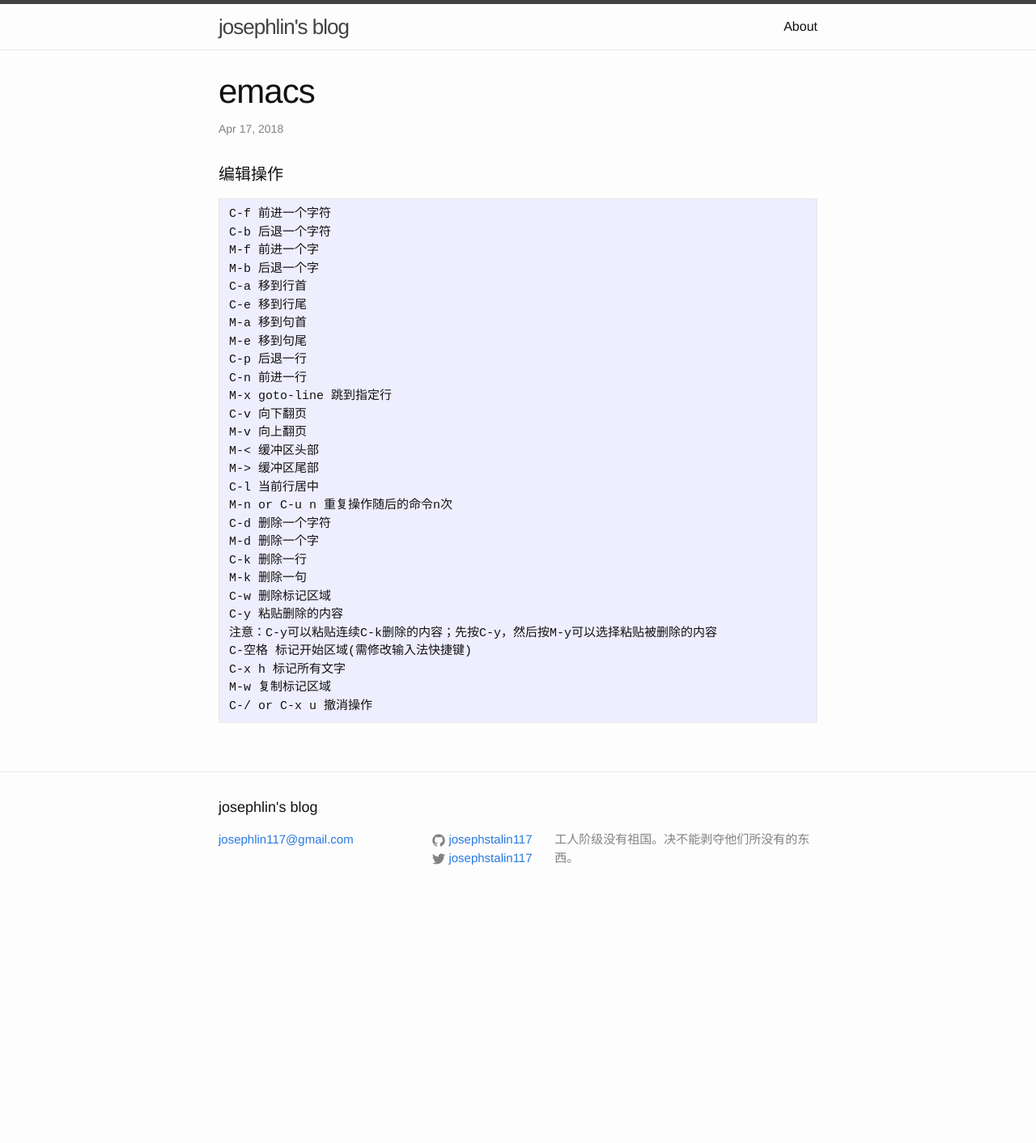
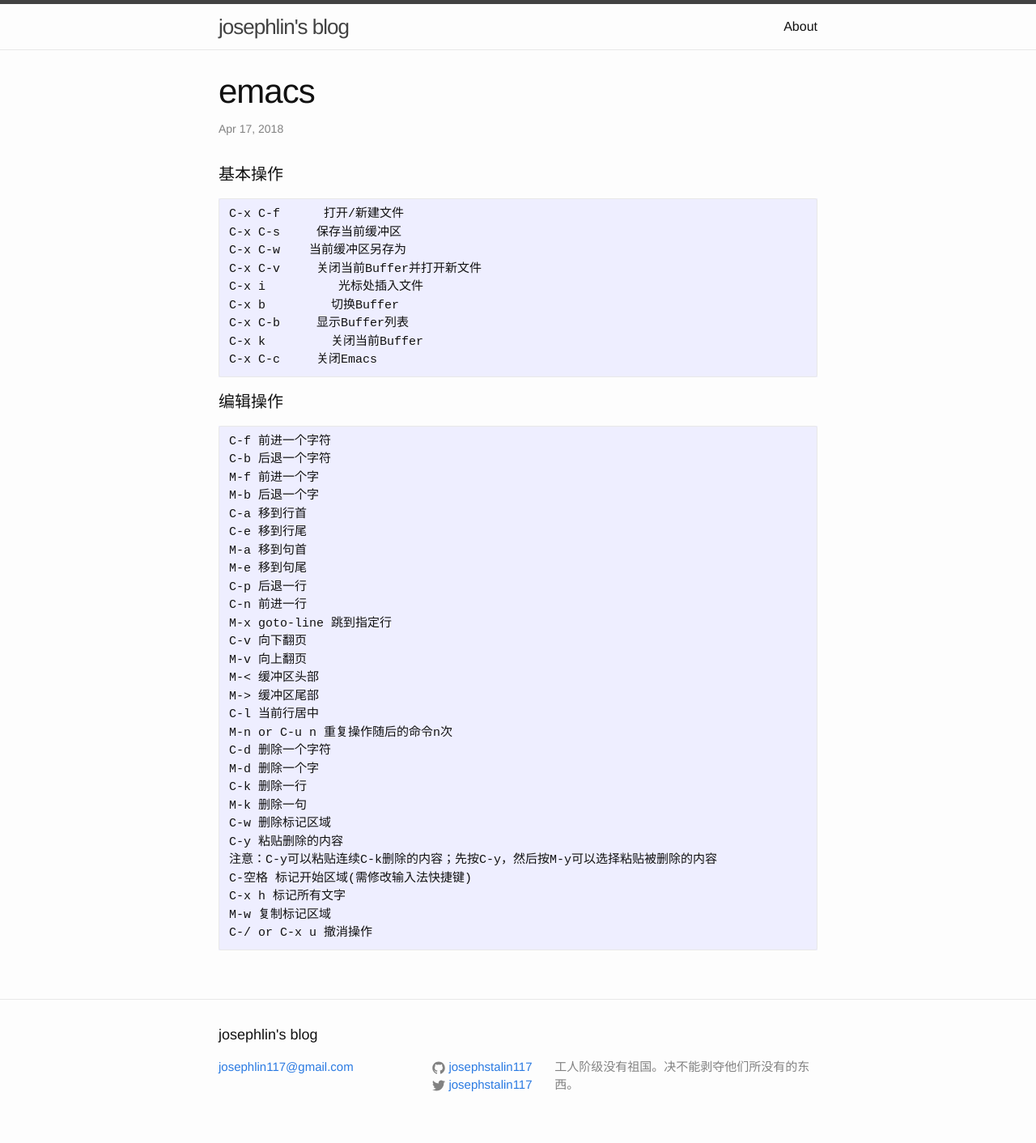
Before and after one commit to josephstalin117/josephstalin117.github.io, a Jekyll site: the page built from _posts/2018-4-17-emacs.markdown, in a window 1280 px wide. Shown: the whole page at 81% size. Built offline with Jekyll 4.4.1, drawn with Linux system fonts in a browser that asks for light colours; before the commit the page ends 1131 px from its top, so only the background shows below that.

Commit message:
add some operate for emacs

````diff
--- a/_posts/2018-4-17-emacs.markdown
+++ b/_posts/2018-4-17-emacs.markdown
@@ -4,7 +4,19 @@
 date:   2018-4-17 20:35:35 +0800
 categories: emacs
 ---
+#### 基本操作
 
+```
+C-x C-f      打开/新建文件
+C-x C-s     保存当前缓冲区
+C-x C-w    当前缓冲区另存为
+C-x C-v     关闭当前Buffer并打开新文件
+C-x i          光标处插入文件
+C-x b         切换Buffer
+C-x C-b     显示Buffer列表
+C-x k         关闭当前Buffer
+C-x C-c     关闭Emacs
+```
 #### 编辑操作
 
 ```
````
